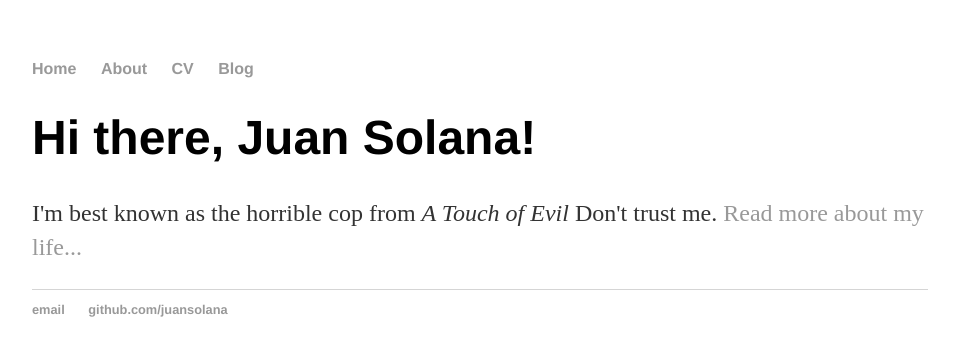
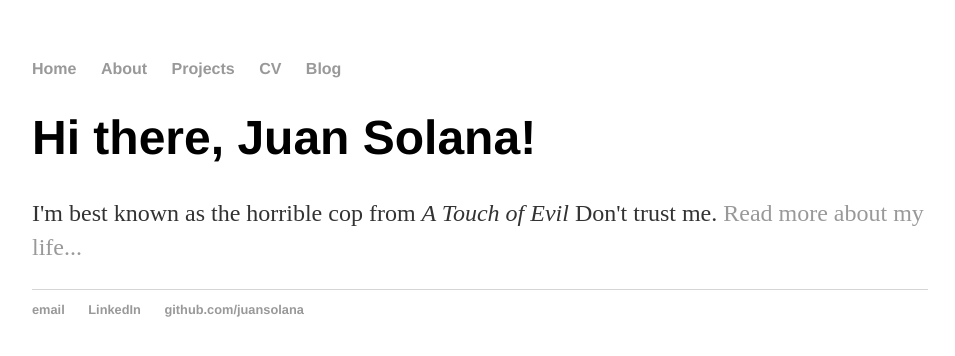
Before and after one commit to juansolana/juansolana.github.io, a Jekyll site: the page built from index.html, in a window 1280 px wide. Shown: the top 356 px of the page, without its empty margins (160-1115 px from the left). Built offline with Jekyll 4.4.1, drawn with Linux system fonts in a browser that asks for light colours.

Commit message:
Update default.html
Added projects and linkedin links

```diff
--- a/_layouts/default.html
+++ b/_layouts/default.html
@@ -10,6 +10,7 @@
 	    		<ul>
 	        		<li><a href="/">Home</a></li>
 		        	<li><a href="/about">About</a></li>
+				<li><a href="/projects">Projects</a></li>
 	        		<li><a href="/cv">CV</a></li>
 	        		<li><a href="/blog">Blog</a></li>
 	    		</ul>
@@ -22,6 +23,7 @@
 			<footer>
 	    		<ul>
 	        		<li><a href="mailto:jsolanacasas@gmail.com">email</a></li>
+				<li><a href="https://www.linkedin.com/in/jcsc/">LinkedIn</a></li>
 	        		<li><a href="https://github.com/juansolana">github.com/juansolana</a></li>
 				</ul>
 			</footer>
```
